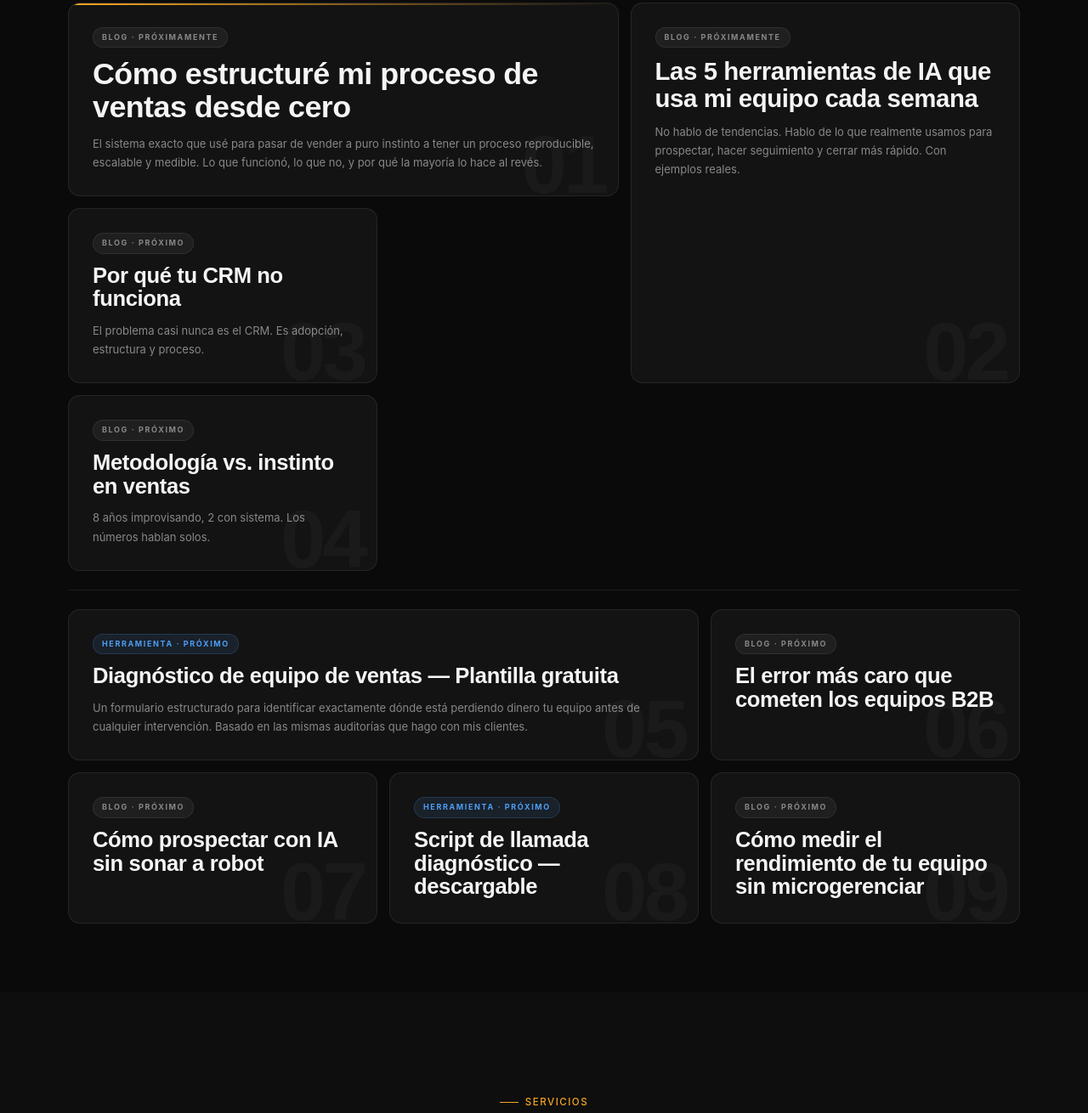
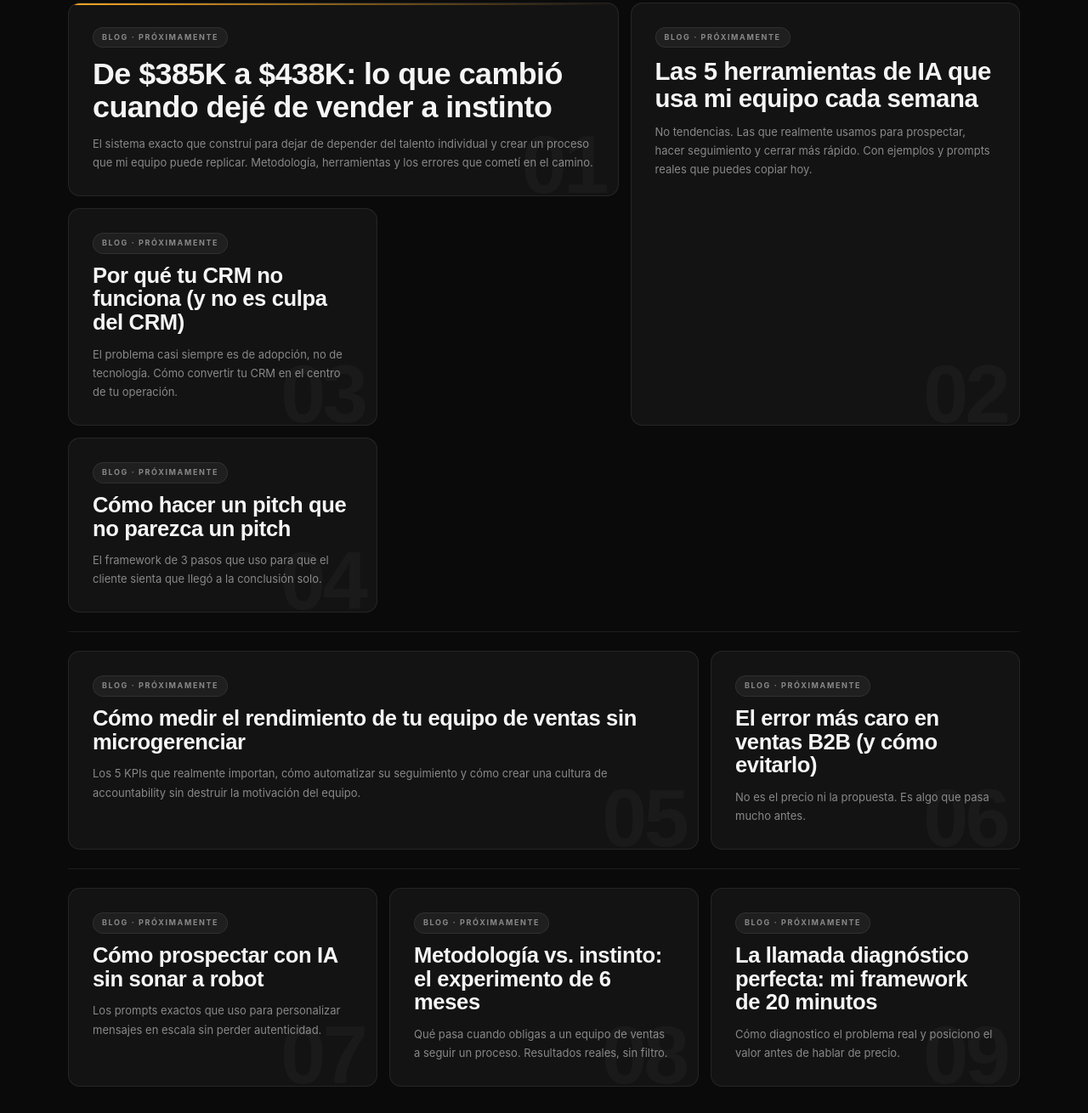
Before and after one commit to juandnr/OscarB2B, a plain HTML site: page index.html in a window 1280 px wide. Shown: the part 1301-2611 px from the top of the page at 85% size. Drawn offline with Linux system fonts and the light colour scheme.

Commit message:
Add files via upload

```diff
--- a/index.html
+++ b/index.html
@@ -108,14 +108,10 @@
         /* ── Card reveal (.cr) — GaryVee slide-up ──────── */
         .cr {
             opacity: 0;
-            transform: translateY(60px);
-            transition: opacity 0.7s cubic-bezier(0.22,1,0.36,1),
-                        transform 0.7s cubic-bezier(0.22,1,0.36,1);
+            transform: translateY(80px);
+            transition: opacity 0.75s cubic-bezier(0.16,1,0.3,1),
+                        transform 0.75s cubic-bezier(0.16,1,0.3,1);
         }
-        .cr.dl1 { transition-delay: 90ms; }
-        .cr.dl2 { transition-delay: 180ms; }
-        .cr.dl3 { transition-delay: 270ms; }
-        .cr.dl4 { transition-delay: 360ms; }
         .cr.on { opacity: 1; transform: none; }
 
         @media (prefers-reduced-motion: reduce) {
@@ -796,76 +792,79 @@
         <div class="sec-head rev">
             <span class="label" style="justify-content:center">Contenido</span>
             <h2 class="stitle">Lo que aprendo <span>lo comparto</span></h2>
-            <p class="sub">Artículos, herramientas y recursos sobre ventas B2B, metodología e inteligencia artificial. Todo en tiempo real, todo gratis.</p>
+            <p class="sub">Artículos, herramientas y recursos sobre ventas B2B, metodología e inteligencia artificial. En tiempo real, gratis.</p>
         </div>
 
         <div class="ed-grid">
 
-            <!-- FEATURED — 7 cols -->
+            <!-- ROW 1 -->
             <div class="ec ec-feat ec-dim cr">
                 <span class="ec-tag tag-pronto">Blog · Próximamente</span>
-                <div class="ec-title">Cómo estructuré mi proceso de ventas desde cero</div>
-                <p class="ec-desc">El sistema exacto que usé para pasar de vender a puro instinto a tener un proceso reproducible, escalable y medible. Lo que funcionó, lo que no, y por qué la mayoría lo hace al revés.</p>
+                <div class="ec-title">De $385K a $438K: lo que cambió cuando dejé de vender a instinto</div>
+                <p class="ec-desc">El sistema exacto que construí para dejar de depender del talento individual y crear un proceso que mi equipo puede replicar. Metodología, herramientas y los errores que cometí en el camino.</p>
                 <div class="ec-ghost-num">01</div>
             </div>
 
-            <!-- TALL — 5 cols, 2 rows -->
-            <div class="ec ec-tall ec-dim cr dl1">
+            <div class="ec ec-tall ec-dim cr">
                 <span class="ec-tag tag-pronto">Blog · Próximamente</span>
                 <div class="ec-title">Las 5 herramientas de IA que usa mi equipo cada semana</div>
-                <p class="ec-desc">No hablo de tendencias. Hablo de lo que realmente usamos para prospectar, hacer seguimiento y cerrar más rápido. Con ejemplos reales.</p>
+                <p class="ec-desc">No tendencias. Las que realmente usamos para prospectar, hacer seguimiento y cerrar más rápido. Con ejemplos y prompts reales que puedes copiar hoy.</p>
                 <div class="ec-ghost-num">02</div>
             </div>
 
-            <!-- MED — 4 cols -->
-            <div class="ec ec-med ec-dim cr dl2">
-                <span class="ec-tag tag-pronto">Blog · Próximo</span>
-                <div class="ec-title">Por qué tu CRM no funciona</div>
-                <p class="ec-desc">El problema casi nunca es el CRM. Es adopción, estructura y proceso.</p>
+            <!-- ROW 2 -->
+            <div class="ec ec-med ec-dim cr">
+                <span class="ec-tag tag-pronto">Blog · Próximamente</span>
+                <div class="ec-title">Por qué tu CRM no funciona (y no es culpa del CRM)</div>
+                <p class="ec-desc">El problema casi siempre es de adopción, no de tecnología. Cómo convertir tu CRM en el centro de tu operación.</p>
                 <div class="ec-ghost-num">03</div>
             </div>
 
-            <!-- MED — 3 cols (completa los 7 restantes junto al tall) -->
-            <div class="ec ec-med ec-dim cr dl3">
-                <span class="ec-tag tag-pronto">Blog · Próximo</span>
-                <div class="ec-title">Metodología vs. instinto en ventas</div>
-                <p class="ec-desc">8 años improvisando, 2 con sistema. Los números hablan solos.</p>
+            <div class="ec ec-med ec-dim cr">
+                <span class="ec-tag tag-pronto">Blog · Próximamente</span>
+                <div class="ec-title">Cómo hacer un pitch que no parezca un pitch</div>
+                <p class="ec-desc">El framework de 3 pasos que uso para que el cliente sienta que llegó a la conclusión solo.</p>
                 <div class="ec-ghost-num">04</div>
             </div>
 
             <div class="ed-divider"></div>
 
-            <!-- WIDE — 8 cols -->
-            <div class="ec ec-wide ec-dim cr dl1">
-                <span class="ec-tag tag-tool">Herramienta · Próximo</span>
-                <div class="ec-title">Diagnóstico de equipo de ventas — Plantilla gratuita</div>
-                <p class="ec-desc">Un formulario estructurado para identificar exactamente dónde está perdiendo dinero tu equipo antes de cualquier intervención. Basado en las mismas auditorías que hago con mis clientes.</p>
+            <!-- ROW 3 -->
+            <div class="ec ec-wide ec-dim cr">
+                <span class="ec-tag tag-pronto">Blog · Próximamente</span>
+                <div class="ec-title">Cómo medir el rendimiento de tu equipo de ventas sin microgerenciar</div>
+                <p class="ec-desc">Los 5 KPIs que realmente importan, cómo automatizar su seguimiento y cómo crear una cultura de accountability sin destruir la motivación del equipo.</p>
                 <div class="ec-ghost-num">05</div>
             </div>
 
-            <!-- SM — 4 cols -->
-            <div class="ec ec-sm ec-dim cr dl2">
-                <span class="ec-tag tag-pronto">Blog · Próximo</span>
-                <div class="ec-title">El error más caro que cometen los equipos B2B</div>
+            <div class="ec ec-sm ec-dim cr">
+                <span class="ec-tag tag-pronto">Blog · Próximamente</span>
+                <div class="ec-title">El error más caro en ventas B2B (y cómo evitarlo)</div>
+                <p class="ec-desc">No es el precio ni la propuesta. Es algo que pasa mucho antes.</p>
                 <div class="ec-ghost-num">06</div>
             </div>
 
-            <!-- THIRDS — 4+4+4 -->
+            <div class="ed-divider"></div>
+
+            <!-- ROW 4 — tres columnas -->
             <div class="ec ec-third ec-dim cr">
-                <span class="ec-tag tag-pronto">Blog · Próximo</span>
+                <span class="ec-tag tag-pronto">Blog · Próximamente</span>
                 <div class="ec-title">Cómo prospectar con IA sin sonar a robot</div>
+                <p class="ec-desc">Los prompts exactos que uso para personalizar mensajes en escala sin perder autenticidad.</p>
                 <div class="ec-ghost-num">07</div>
             </div>
 
-            <div class="ec ec-third ec-dim cr dl1">
-                <span class="ec-tag tag-tool">Herramienta · Próximo</span>
-                <div class="ec-title">Script de llamada diagnóstico — descargable</div>
+            <div class="ec ec-third ec-dim cr">
+                <span class="ec-tag tag-pronto">Blog · Próximamente</span>
+                <div class="ec-title">Metodología vs. instinto: el experimento de 6 meses</div>
+                <p class="ec-desc">Qué pasa cuando obligas a un equipo de ventas a seguir un proceso. Resultados reales, sin filtro.</p>
                 <div class="ec-ghost-num">08</div>
             </div>
 
-            <div class="ec ec-third ec-dim cr dl2">
-                <span class="ec-tag tag-pronto">Blog · Próximo</span>
-                <div class="ec-title">Cómo medir el rendimiento de tu equipo sin microgerenciar</div>
+            <div class="ec ec-third ec-dim cr">
+                <span class="ec-tag tag-pronto">Blog · Próximamente</span>
+                <div class="ec-title">La llamada diagnóstico perfecta: mi framework de 20 minutos</div>
+                <p class="ec-desc">Cómo diagnostico el problema real y posiciono el valor antes de hablar de precio.</p>
                 <div class="ec-ghost-num">09</div>
             </div>
 
@@ -1085,11 +1084,22 @@
         const els = document.querySelectorAll('.cr');
         function showAll() { els.forEach(el => el.classList.add('on')); }
         if (!('IntersectionObserver' in window)) { showAll(); return; }
+
         const io = new IntersectionObserver(entries => {
             entries.forEach(e => {
-                if (e.isIntersecting) { e.target.classList.add('on'); io.unobserve(e.target); }
+                if (!e.isIntersecting) return;
+                // Stagger by horizontal position so left col fires first, then center, then right
+                const rect = e.target.getBoundingClientRect();
+                const vw = window.innerWidth;
+                const col = rect.left < vw * 0.35 ? 0 : rect.left < vw * 0.65 ? 1 : 2;
+                setTimeout(() => e.target.classList.add('on'), col * 110);
+                io.unobserve(e.target);
             });
-        }, { threshold: 0.05, rootMargin: '0px 0px -30px 0px' });
+        }, {
+            threshold: 0.1,
+            rootMargin: '0px 0px -6% 0px'   // card must be 6% inside viewport before triggering
+        });
+
         els.forEach(el => io.observe(el));
     })();
 
```
